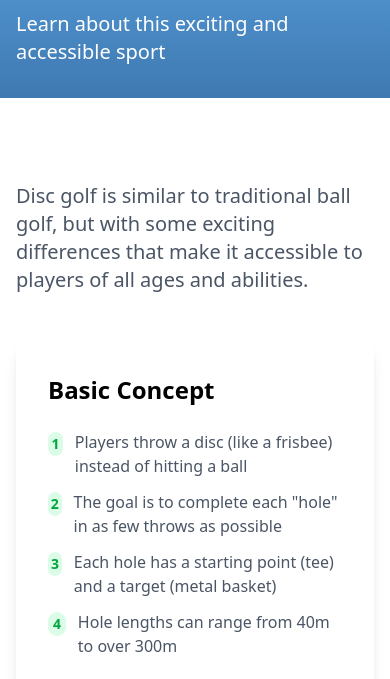
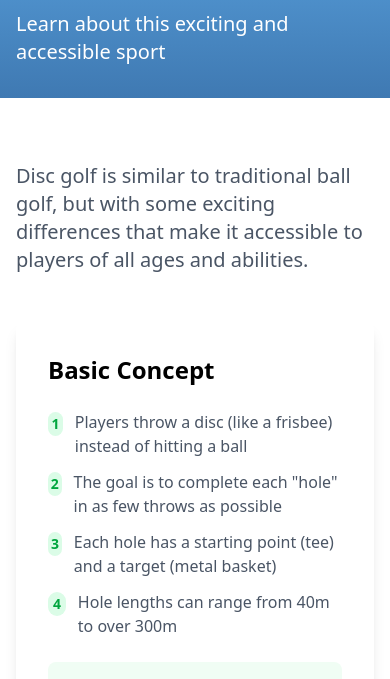
Before and after one commit to mdub/mdgc, an Astro site in the folder website/: page /disc-golf in a window 390 px wide. Shown: the part 134-813 px from the top of the page. Built offline with nearby package versions, Linux system fonts and the light colour scheme; Astro itself is replaced by a stand-in of ours.

Commit message:
Improve "prose" styling
Pull in the "@tailwindcss/typography" plugin.

```diff
--- a/website/src/components/Footer.astro
+++ b/website/src/components/Footer.astro
@@ -1,6 +1,6 @@
 ---
-import logoImage from '/src/assets/images/mdgc-logo.png';
-import { navItems } from '/src/data/navigation.js';
+import logoImage from '../assets/images/mdgc-logo.png';
+import { navItems } from '../data/navigation.js';
 
 // Check if current page is under a nav item
 function isActiveNavItem(itemHref: string, currentPath: string): boolean {
--- a/website/src/components/Header.astro
+++ b/website/src/components/Header.astro
@@ -1,6 +1,6 @@
 ---
-import logoImage from '/src/assets/images/mdgc-logo.png';
-import { navItems } from '/src/data/navigation.js';
+import logoImage from '../assets/images/mdgc-logo.png';
+import { navItems } from '../data/navigation.js';
 
 export interface Props {
   title: string;
--- a/website/src/layouts/CourseLayout.astro
+++ b/website/src/layouts/CourseLayout.astro
@@ -9,7 +9,7 @@ const { title, subtitle } = frontmatter;
 	<main>
 		<section class="py-16">
 			<div class="max-w-4xl mx-auto px-4 sm:px-6 lg:px-8">
-				<div class="prose prose-lg max-w-none">
+				<div class="prose max-w-none">
 					<slot />
 				</div>
 			</div>
--- a/website/src/pages/club/index.astro
+++ b/website/src/pages/club/index.astro
@@ -9,7 +9,7 @@ import Layout from '/src/layouts/Layout.astro';
 		<!-- Main Content -->
 		<section class="py-16">
 			<div class="max-w-4xl mx-auto px-4 sm:px-6 lg:px-8">
-				<div class="prose lg:prose-lg mx-auto">
+				<div class="prose mx-auto">
 					<h2>Our Story</h2>
 					<p>
 						Founded in 2008, the Melbourne Disc Golf Club is a not-for-profit organisation
--- a/website/src/pages/disc-golf/index.astro
+++ b/website/src/pages/disc-golf/index.astro
@@ -11,7 +11,7 @@ import Layout from '/src/layouts/Layout.astro';
 			<div class="max-w-4xl mx-auto px-4 sm:px-6 lg:px-8">
 
 				<!-- Introduction -->
-				<div class="prose lg:prose-lg mx-auto mb-12">
+				<div class="prose mx-auto mb-12">
 					<p class="text-xl text-gray-600 mb-8">
 						Disc golf is similar to traditional ball golf, but with some exciting differences that make it
 						accessible to players of all ages and abilities.
--- a/website/src/pages/events/social.astro
+++ b/website/src/pages/events/social.astro
@@ -8,10 +8,8 @@ import Layout from '/src/layouts/Layout.astro';
 
 		<!-- Social Days Content -->
 		<section class="py-16">
-			<div class="max-w-4xl mx-auto px-4 sm:px-6 lg:px-8 prose lg:prose-lg">
+			<div class="max-w-4xl mx-auto px-4 sm:px-6 lg:px-8 prose">
 
-				<!-- Social Days Schedule -->
-				<div class="bg-blue-50 border border-blue-200 rounded-lg p-6 mb-8 not-prose">
 				<h2>Monthly Social Days</h2>
 				<p>
 					MDGC runs three social days per month across different Melbourne regions. Each location alternates between Saturday and Sunday:
@@ -21,7 +19,7 @@ import Layout from '/src/layouts/Layout.astro';
 					<li><strong>South East Melbourne</strong> - 2nd weekend of month</li>
 					<li><strong>North East Melbourne</strong> - 3rd weekend of month</li>
 				</ul>
-				</div>
+
 				<h2>What are Social Days?</h2>
 				<p>
 					MDGC Social Days are casual, friendly events where disc golfers of all skill levels come together
@@ -75,7 +73,6 @@ import Layout from '/src/layouts/Layout.astro';
 					<a href="/club/contact" class="text-mdgc-blue hover:text-mdgc-blue-dark">Get in touch</a>
 					to join our mailing list or follow our social media for the latest announcements.
 				</p>
-				</div>
 
 			</div>
 		</section>
--- a/website/src/pages/events/tournaments.astro
+++ b/website/src/pages/events/tournaments.astro
@@ -20,7 +20,7 @@ import Layout from '/src/layouts/Layout.astro';
 				</div>
 
 				<!-- About Tournaments -->
-				<div class="prose lg:prose-lg mx-auto">
+				<div class="prose mx-auto">
 					<h2>MDGC Tournament Events</h2>
 					<p>
 						Melbourne Disc Golf Club hosts and participates in various competitive events throughout the year,
--- a/website/src/styles/global.css
+++ b/website/src/styles/global.css
@@ -1,67 +1,9 @@
 @import "tailwindcss";
+
+@plugin "@tailwindcss/typography";
 
 @theme {
   --color-mdgc-blue: #579EDA;
   --color-mdgc-blue-light: #A3D0FF;
   --color-mdgc-blue-dark: #3F79B2;
 }
-
-/* Basic prose styling for content */
-.prose {
-  color: #374151;
-  line-height: 1.75;
-}
-
-.prose h1 {
-  font-size: 2.25rem;
-  font-weight: 700;
-  margin-top: 0;
-  margin-bottom: 2rem;
-  line-height: 1.2;
-}
-
-.prose h2 {
-  font-size: 1.875rem;
-  font-weight: 700;
-  margin-top: 2rem;
-  margin-bottom: 1rem;
-  line-height: 1.3;
-}
-
-.prose h3 {
-  font-size: 1.5rem;
-  font-weight: 600;
-  margin-top: 1.5rem;
-  margin-bottom: 0.75rem;
-  line-height: 1.4;
-}
-
-.prose p {
-  margin-top: 1.25rem;
-  margin-bottom: 1.25rem;
-}
-
-.prose ul {
-  margin-top: 1.25rem;
-  margin-bottom: 1.25rem;
-  padding-left: 1.625rem;
-}
-
-.prose li {
-  margin-top: 0.5rem;
-  margin-bottom: 0.5rem;
-  list-style-type: disc;
-}
-
-.prose strong {
-  font-weight: 600;
-}
-
-.prose a {
-  color: var(--color-mdgc-blue);
-  text-decoration: underline;
-}
-
-.prose a:hover {
-  color: var(--color-mdgc-blue-dark);
-}
```
Also changed, not shown: website/tsconfig.json (+8 -1 lines). Lines whose indentation alone changed are shown as unchanged.
